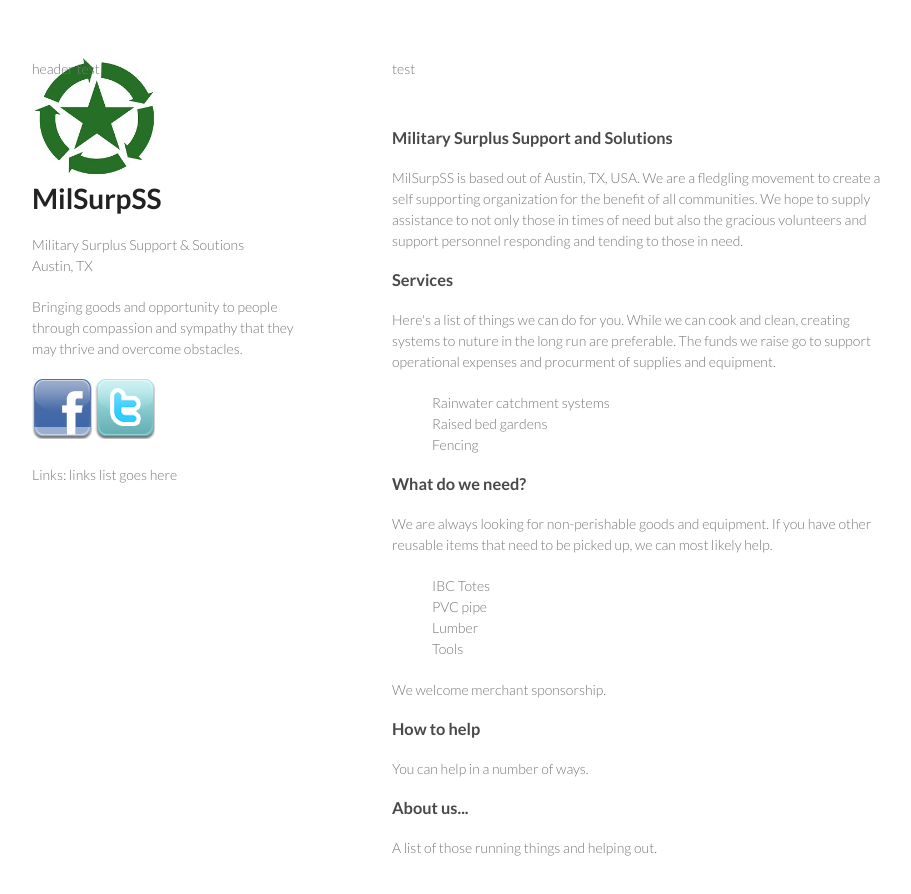
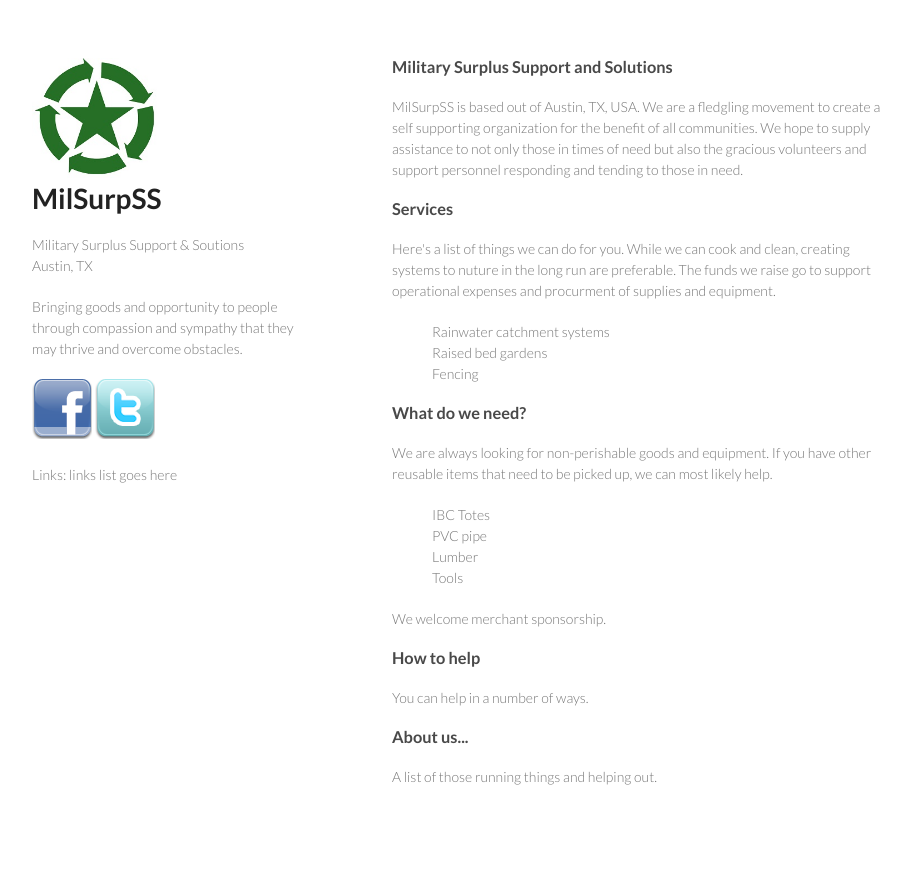
Before and after one commit to MilSurpSS/milsurpss.github.io, a plain HTML site: page index.html in a window 1280 px wide. Shown: the whole page, without its empty margins (178-1089 px from the left). After the commit the page ends 857 px from the top, so only its background shows below. Drawn offline with Linux system fonts and the light colour scheme.

Commit message:
remove testing

```diff
--- a/index.html
+++ b/index.html
@@ -35,12 +35,7 @@
            links list goes here</p>
 
       </header>
-<header>
-header test
-</header>
-<section>
-test
-</section>
+
 <section>
 <h3>
 <a name="welcome" class="anchor" href="#welcome-to-github-pages"><span class="octicon octicon-link"></span></a>Military Surplus Support and Solutions</h3>
```
